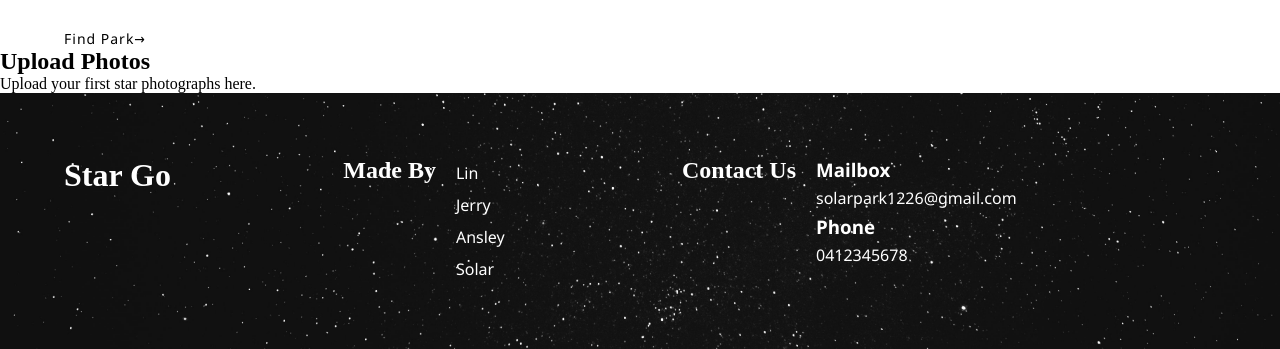
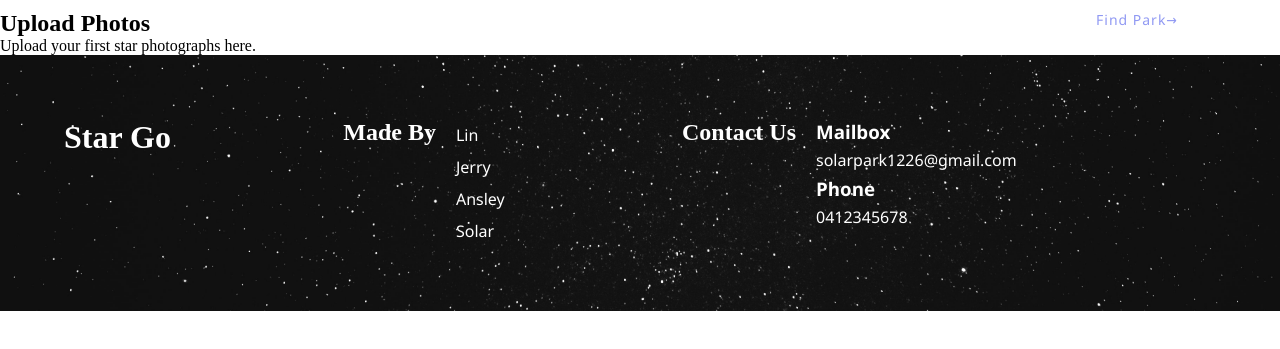
Before and after one commit to Ingemar28/final_project, a PHP site: page / in a window 1280 px wide. Shown: the part 1506-1855 px from the top of the page. After the commit the page ends 1817 px from the top, so only its background shows below. Run offline with PHP 8.4, Linux system fonts and the light colour scheme.

Commit message:
var(starGo colour)

```diff
--- a/css/style.css
+++ b/css/style.css
@@ -8,6 +8,8 @@
 	--title-font: Georgia, 'Times New Roman', Times, serif;
 	--button-font: 'Segoe UI', Tahoma, Geneva, Verdana, sans-serif;
 	--description-font: Cambria, Cochin, Georgia, Times, 'Times New Roman';
+    --starGo-blue: rgb(144, 153, 243);
+    --starGo-yellow: rgb(236, 223, 152);
 }
 
 html {
@@ -125,6 +127,10 @@ header {
 	letter-spacing: 1px;
 }
 
+/* #popular-photos span:first-of-type:first-letter {
+    color: var(--starGo-blue);
+} */
+
 #popular-photos div .full-posts {
     display: block;
     position: relative;
@@ -181,13 +187,15 @@ header {
 
 #popular-photos .btn {
 	width: 120px;
-	color: rgb(0, 0, 0);
+	color: var(--starGo-blue);
 	font-size: 14px;
 	cursor: pointer;
 	font-family: var(--button-font);
 	/* transition: 0.5s; */
 	letter-spacing: 1px;
 	text-decoration: none;
+    position: absolute;
+    right: 5%;
 }
 
 /* find park page */
@@ -248,13 +256,15 @@ header {
 
 #popular-parks .btn {
 	width: 120px;
-	color: rgb(0, 0, 0);
+	color: var(--starGo-blue);
 	font-size: 14px;
 	cursor: pointer;
 	font-family: var(--button-font);
 	/* transition: 0.5s; */
 	letter-spacing: 1px;
 	text-decoration: none;
+    position: absolute;
+    right: 5%;
 }
 
 /* #features .category-brief .btn:hover {
```
